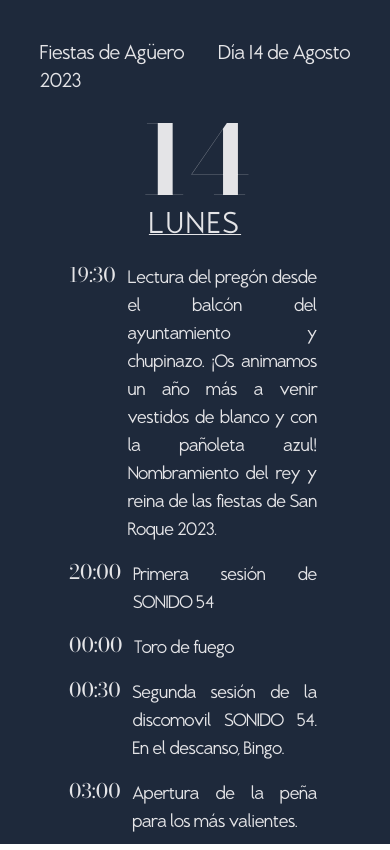
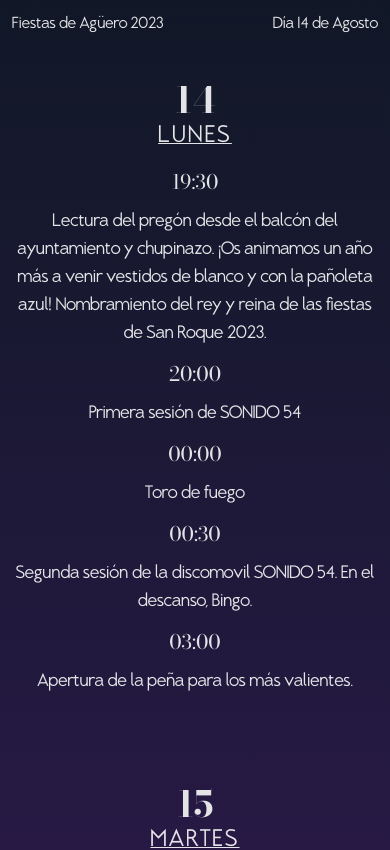
Before and after one commit to rmartinezparra/fiestasdeaguero, a React (Vite) app: page / in a window 390 px wide. Shown: the top 850 px of the page. Built offline with nearby package versions, Linux system fonts and the light colour scheme.

Commit message:
Added responsive design for phones

```diff
--- a/package.json
+++ b/package.json
@@ -7,7 +7,8 @@
     "dev": "vite",
     "build": "vite build",
     "lint": "eslint . --ext js,jsx --report-unused-disable-directives --max-warnings 0",
-    "preview": "vite preview"
+    "preview": "vite preview",
+    "dev-expose": "vite --host"
   },
   "dependencies": {
     "react": "^18.2.0",
--- a/src/App.jsx
+++ b/src/App.jsx
@@ -14,8 +14,9 @@ function App() {
 
   return (
     <Fragment>
-      <div className="w-full h-screen bg-slate-800 flex flex-col scroll-smooth">
-        <header>
+      <div className="flex flex-col scroll-smooth">
+        <div className="bg-gradient-to-b from-gray-900 via-purple-900 to-violet-600">
+          <header className="">
             <Navbar />
           </header>
           <main className="overflow-y-scroll no-scrollbar">
@@ -24,6 +25,7 @@ function App() {
             }
           </main>
         </div>
+      </div>
     </Fragment>
   );
 }
--- a/src/Content/DayContent.jsx
+++ b/src/Content/DayContent.jsx
@@ -2,10 +2,10 @@ import DayEvent from "./DayEvent.jsx";
 
 function DayContent({infoDay}) {
   return (
-    <section className="w-full h-screen">
-      <div className="pt-28 text-center text-zinc-200 flex flex-col">
-        <div className="flex-auto font-bodoni font-bold text-8xl">{infoDay.day}</div>
-        <div className="flex-auto font-brixton font-thin text-3xl uppercase tracking-widest underline decoration-solid decoration-1">{infoDay.dayWeek}</div>
+    <section className="w-full min-h-min xl:h-screen">
+      <div className="pt-20 xl:pt-28 text-center text-zinc-200 flex flex-col antialiased">
+        <div className="flex-auto font-bodoni font-bold text-4xl xl:text-8xl">{infoDay.day}</div>
+        <div className="flex-auto font-brixton font-thin text-2xl xl:text-3xl uppercase tracking-widest underline decoration-solid decoration-1">{infoDay.dayWeek}</div>
         <div className="flex-auto mt-3">
           {
             infoDay.events.map((event, index) => <DayEvent key={index} event={event}/>)
--- a/src/Content/DayEvent.jsx
+++ b/src/Content/DayEvent.jsx
@@ -1,9 +1,9 @@
 function DayEvent({event}) {
 
   return (
-    <div className="flex inline-flex w-8/12 align-text-top">
-      <div className="font-bodoni p-1 text-xl">{event.time}</div>
-      <div className="font-brixton p-2 text-lg text-justify break-words">{event.description}</div>
+    <div className="grid grid-cols-1 xl:inline-flex mx-1.5 xl:w-8/12 xl:align-text-top">
+      <div className="xl:flex-none order-1 font-bodoni p-1 text-xl xl:text-xl">{event.time}</div>
+      <div className="xl:flex-1 order-2 font-brixton p-2 text-lg xl:text-lg text-center xl:text-justify break-words">{event.description}</div>
     </div>
   );
 }
--- a/src/navbar/Navbar.jsx
+++ b/src/navbar/Navbar.jsx
@@ -1,11 +1,11 @@
 function Navbar() {
   return (
-    <nav className="bg-transparent absolute w-full">
-      <div className="flex flex-row mx-10 mt-10">
-        <div className="flex-1 text-zinc-200 font-brixton text-xl text-left">
+    <nav className="backdrop-blur-lg p-1 xl:p-0 2xl:backdrop-blur-none xl:bg-transparent fixed w-full">
+      <div className="flex flex-row mx-2 mt-2 xl:mx-10 xl:mt-10">
+        <div className="flex-1 text-zinc-200 font-brixton text-base xl:text-xl text-left">
           Fiestas de Agüero 2023
         </div>
-        <div className="flex-1 text-zinc-200 font-brixton text-xl text-right">
+        <div className="flex-1 text-zinc-200 font-brixton text-base xl:text-xl text-right">
           Día 14 de Agosto
         </div>
       </div>
```
Lines whose indentation alone changed are shown as unchanged.
